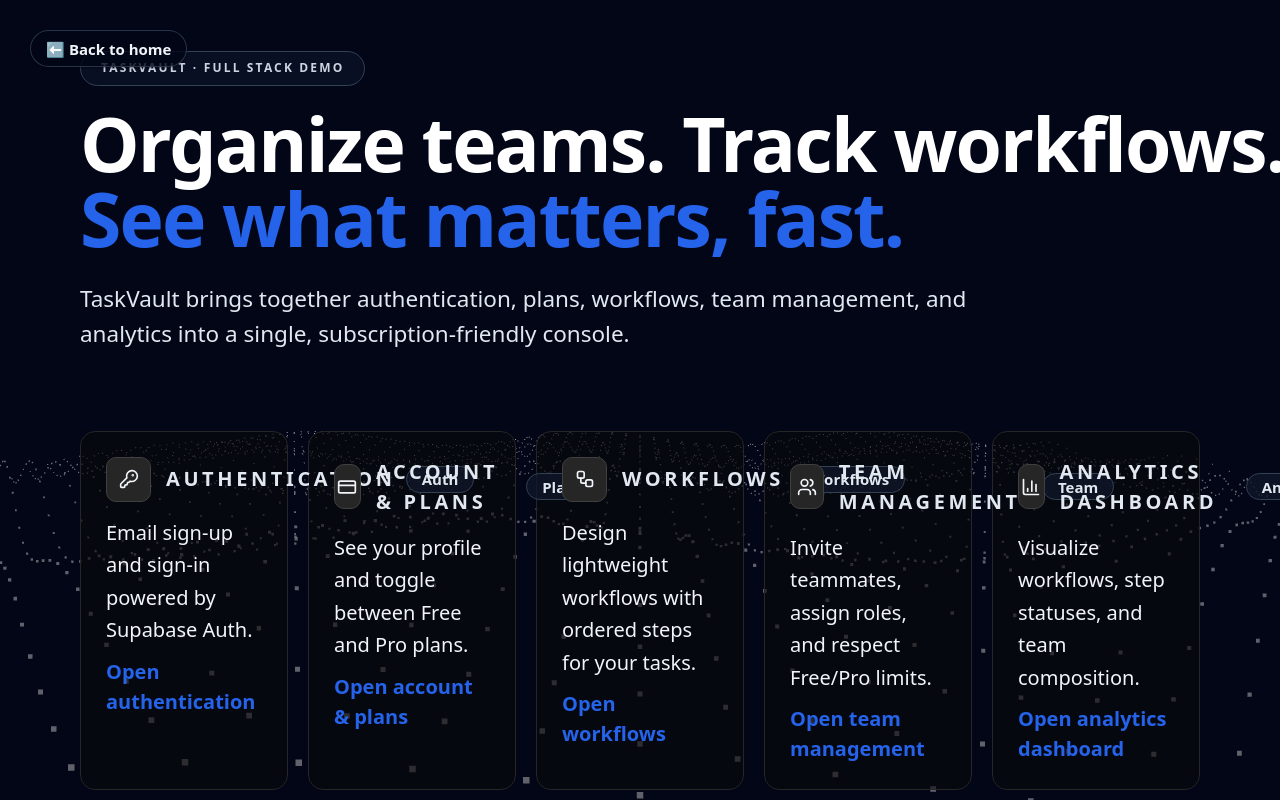
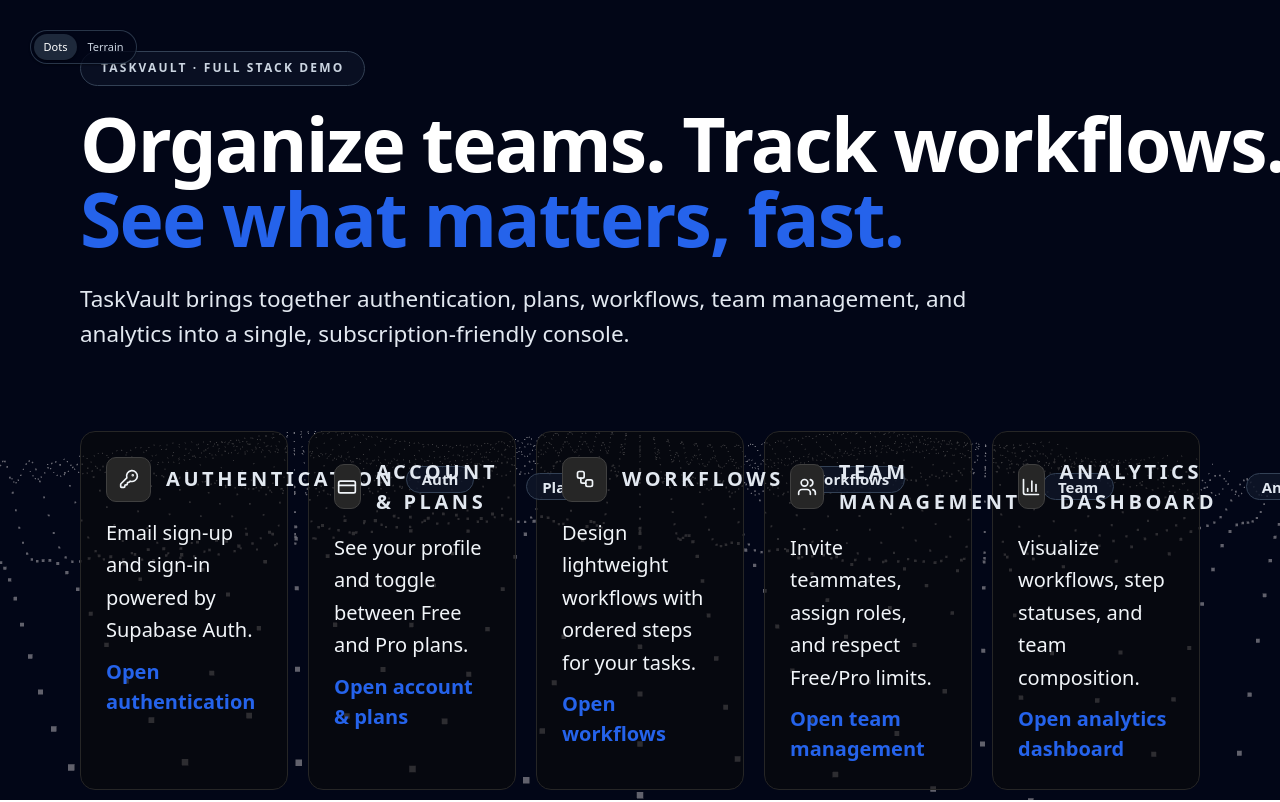
Before and after one commit to yskhub/TaskVault, a Next.js app in the folder taskvault-frontend/: page / in a window 1280 px wide. Shown: the top 802 px of the page. Built offline with nearby package versions, Linux system fonts and the light colour scheme.

Commit message:
Refine dashboard status layout and background toggle

```diff
--- a/taskvault-frontend/app/dashboard/page.tsx
+++ b/taskvault-frontend/app/dashboard/page.tsx
@@ -328,12 +328,13 @@
             }}
           />
         )}
-        <motion.header
-          className="space-y-2"
-          initial={{ opacity: 0, y: 16 }}
+        <motion.section
+          className="flex flex-col gap-4 md:flex-row md:items-start md:justify-between"
+          initial={{ opacity: 0, y: 10 }}
           animate={{ opacity: 1, y: 0 }}
-          transition={{ duration: 0.45, ease: "easeOut" }}
+          transition={{ duration: 0.4, ease: "easeOut", delay: 0.06 }}
         >
+          <header className="space-y-2 max-w-xl">
             <p className="text-xs font-semibold uppercase tracking-[0.18em] text-slate-400">
               Dashboard & analytics
             </p>
@@ -342,41 +343,9 @@
               See a quick overview of how TaskVault is being used: workflows in motion and your
               current team footprint.
             </p>
-        </motion.header>
+          </header>
 
-        <motion.section
-          className="grid gap-4 md:grid-cols-3"
-          initial={{ opacity: 0, y: 10 }}
-          animate={{ opacity: 1, y: 0 }}
-          transition={{ duration: 0.4, ease: "easeOut", delay: 0.06 }}
-        >
-          <MetricCard
-            label="Total workflows"
-            value={workflow.total}
-            helper={
-              workflow.total === 0
-                ? "Create your first workflow to get started."
-                : `${workflow.with_steps} with steps · ${workflow.without_steps} without steps`
-            }
-          />
-          <MetricCard
-            label="Total steps"
-            value={workflow.total_steps}
-            helper={`${workflow.pending_steps} pending · ${workflow.in_progress_steps} in progress`}
-          />
-          <MetricCard
-            label="Team members"
-            value={team.total_members}
-            helper={`${team.admins} admins · ${team.members} members`}
-          />
-        </motion.section>
-
-        <motion.section
-          className="flex justify-start sm:justify-end"
-          initial={{ opacity: 0, y: 10 }}
-          animate={{ opacity: 1, y: 0 }}
-          transition={{ duration: 0.4, ease: "easeOut", delay: 0.05 }}
-        >
+          <div className="flex justify-start sm:justify-end md:justify-end">
             <div
               className={`mt-1 inline-flex w-full max-w-xs items-start gap-2 rounded-xl border bg-slate-950/70 px-3 py-1.5 text-xs sm:text-[13px] font-medium
               ${
@@ -432,6 +401,33 @@
                 </span>
               </div>
             </div>
+          </div>
+        </motion.section>
+        <motion.section
+          className="grid gap-4 md:grid-cols-3"
+          initial={{ opacity: 0, y: 10 }}
+          animate={{ opacity: 1, y: 0 }}
+          transition={{ duration: 0.4, ease: "easeOut", delay: 0.1 }}
+        >
+          <MetricCard
+            label="Total workflows"
+            value={workflow.total}
+            helper={
+              workflow.total === 0
+                ? "Create your first workflow to get started."
+                : `${workflow.with_steps} with steps · ${workflow.without_steps} without steps`
+            }
+          />
+          <MetricCard
+            label="Total steps"
+            value={workflow.total_steps}
+            helper={`${workflow.pending_steps} pending · ${workflow.in_progress_steps} in progress`}
+          />
+          <MetricCard
+            label="Team members"
+            value={team.total_members}
+            helper={`${team.admins} admins · ${team.members} members`}
+          />
         </motion.section>
 
         <motion.section
--- a/taskvault-frontend/components/AppShell.tsx
+++ b/taskvault-frontend/components/AppShell.tsx
@@ -2,17 +2,20 @@
 
 import { useMemo, useState } from "react";
 import Link from "next/link";
-import { useRouter } from "next/navigation";
+import { usePathname, useRouter } from "next/navigation";
 import type { ReactNode } from "react";
 import { ThemeProvider } from "@/components/theme-provider";
 import { DottedSurface } from "@/components/ui/dotted-surface";
 import { ToastProvider } from "@/components/ui/Toast";
 import { CommandPalette, type CommandAction } from "@/components/command/CommandPalette";
 import { useKeyboard } from "@/hooks/useKeyboard";
+import ProceduralGroundBackground from "../../components/ui/procedural-ground-background";
 
 export function AppShell({ children }: { children: ReactNode }) {
   const router = useRouter();
   const [paletteOpen, setPaletteOpen] = useState(false);
+  const [backgroundMode, setBackgroundMode] = useState<"dots" | "ground">("dots");
+  const pathname = usePathname();
 
   const actions: CommandAction[] = useMemo(
     () => [
@@ -41,14 +44,44 @@
   return (
     <ThemeProvider>
       <ToastProvider>
+        {backgroundMode === "dots" ? (
           <DottedSurface className="pointer-events-none" />
+        ) : (
+          <ProceduralGroundBackground />
+        )}
         <div className="pointer-events-none fixed left-4 top-4 z-20 flex flex-col gap-2 sm:left-6 sm:top-6">
+          {pathname !== "/" && (
             <Link
               href="/"
               className="pointer-events-auto inline-flex items-center rounded-full border border-slate-700/80 bg-slate-950/80 px-3 py-1.5 text-xs font-semibold text-slate-100 shadow-sm shadow-black/40 hover:border-accent hover:text-white hover:bg-slate-900/90 transition"
             >
               ⬅ Back to home
             </Link>
+          )}
+          <div className="pointer-events-auto inline-flex items-center rounded-full border border-slate-700/80 bg-slate-950/80 p-0.5 text-[11px] font-medium text-slate-200 shadow-sm shadow-black/40">
+            <button
+              type="button"
+              onClick={() => setBackgroundMode("dots")}
+              className={`rounded-full px-2 py-1 transition ${
+                backgroundMode === "dots"
+                  ? "bg-slate-800 text-white shadow-sm shadow-black/40"
+                  : "text-slate-300 hover:text-white hover:bg-slate-900"
+              }`}
+            >
+              Dots
+            </button>
+            <button
+              type="button"
+              onClick={() => setBackgroundMode("ground")}
+              className={`rounded-full px-2 py-1 transition ${
+                backgroundMode === "ground"
+                  ? "bg-slate-800 text-white shadow-sm shadow-black/40"
+                  : "text-slate-300 hover:text-white hover:bg-slate-900"
+              }`}
+            >
+              Terrain
+            </button>
+          </div>
         </div>
         <CommandPalette
           actions={actions}
```
Lines whose indentation alone changed are shown as unchanged.
